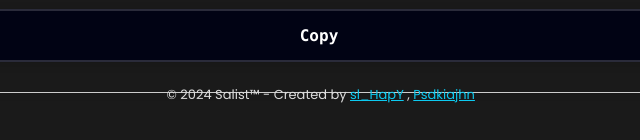
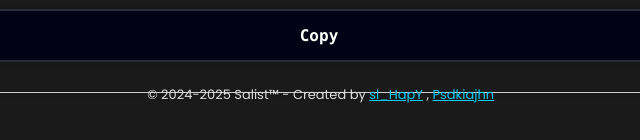
Before and after one commit to sl-HapY/salist-encryption, a plain HTML site: page index.html in a window 1280 px wide. Shown: the part 667-807 px from the top of the page, 321-961 px from the left. Drawn offline with Linux system fonts and the light colour scheme.

Commit message:
Update index.html

```diff
--- a/index.html
+++ b/index.html
@@ -21,7 +21,7 @@
         <input type="text" id="outputText" readonly>
         <button class="btn" id="copyBtn">Copy</button>
     </div>
-    <pre class="foot"> © 2024 Salist™ - Created by <a href="https://github.com/sl-HapY" style="color: #0dcaf0;">sl_HapY</a><P> , </P><a href="https://github.com/psdkiajhn" style="color: #0dcaf0;">Psdkiajhn</a></pre>
+    <pre class="foot"> © 2024-2025 Salist™ - Created by <a href="https://github.com/sl-HapY" style="color: #0dcaf0;">sl_HapY</a><P> , </P><a href="https://github.com/psdkiajhn" style="color: #0dcaf0;">Psdkiajhn</a></pre>
     <script src="script.js"></script>
 </body>
 
```
